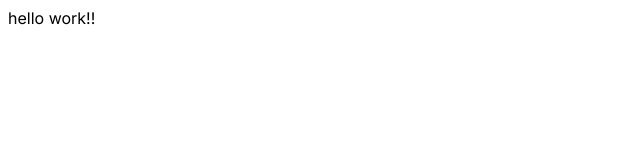
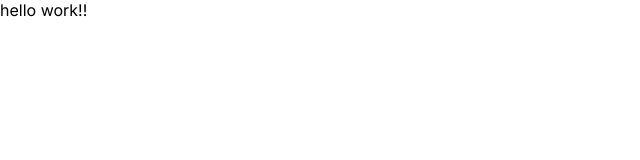
Before and after one commit to l2h97/shopping_stripe_ui, a Next.js app: page / in a window 1280 px wide. Shown: the top 160 px of the page, without its empty margins (0-640 px from the left). Built offline with nearby package versions, Linux system fonts and the light colour scheme.

Commit message:
fix prettier config

```diff
--- a/next.config.js
+++ b/next.config.js
@@ -1,7 +1,9 @@
 /** @type {import('next').NextConfig} */
 const nextConfig = {
   compiler: {
-    styledComponents: true
+    styledComponents: {
+      ssr: true
+    }
   }
 }
 
--- a/package.json
+++ b/package.json
@@ -23,6 +23,7 @@
     "eslint": "^8",
     "eslint-config-next": "14.0.3",
     "eslint-config-prettier": "^9.0.0",
+    "eslint-plugin-prettier": "^5.0.1",
     "prettier": "^3.1.0",
     "typescript": "^5"
   }
--- a/src/app/globals.css
+++ /dev/null
@@ -1,107 +0,0 @@
-/* :root {
-  --max-width: 1100px;
-  --border-radius: 12px;
-  --font-mono: ui-monospace, Menlo, Monaco, 'Cascadia Mono', 'Segoe UI Mono',
-    'Roboto Mono', 'Oxygen Mono', 'Ubuntu Monospace', 'Source Code Pro',
-    'Fira Mono', 'Droid Sans Mono', 'Courier New', monospace;
-
-  --foreground-rgb: 0, 0, 0;
-  --background-start-rgb: 214, 219, 220;
-  --background-end-rgb: 255, 255, 255;
-
-  --primary-glow: conic-gradient(
-    from 180deg at 50% 50%,
-    #16abff33 0deg,
-    #0885ff33 55deg,
-    #54d6ff33 120deg,
-    #0071ff33 160deg,
-    transparent 360deg
-  );
-  --secondary-glow: radial-gradient(
-    rgba(255, 255, 255, 1),
-    rgba(255, 255, 255, 0)
-  );
-
-  --tile-start-rgb: 239, 245, 249;
-  --tile-end-rgb: 228, 232, 233;
-  --tile-border: conic-gradient(
-    #00000080,
-    #00000040,
-    #00000030,
-    #00000020,
-    #00000010,
-    #00000010,
-    #00000080
-  );
-
-  --callout-rgb: 238, 240, 241;
-  --callout-border-rgb: 172, 175, 176;
-  --card-rgb: 180, 185, 188;
-  --card-border-rgb: 131, 134, 135;
-}
-
-@media (prefers-color-scheme: dark) {
-  :root {
-    --foreground-rgb: 255, 255, 255;
-    --background-start-rgb: 0, 0, 0;
-    --background-end-rgb: 0, 0, 0;
-
-    --primary-glow: radial-gradient(rgba(1, 65, 255, 0.4), rgba(1, 65, 255, 0));
-    --secondary-glow: linear-gradient(
-      to bottom right,
-      rgba(1, 65, 255, 0),
-      rgba(1, 65, 255, 0),
-      rgba(1, 65, 255, 0.3)
-    );
-
-    --tile-start-rgb: 2, 13, 46;
-    --tile-end-rgb: 2, 5, 19;
-    --tile-border: conic-gradient(
-      #ffffff80,
-      #ffffff40,
-      #ffffff30,
-      #ffffff20,
-      #ffffff10,
-      #ffffff10,
-      #ffffff80
-    );
-
-    --callout-rgb: 20, 20, 20;
-    --callout-border-rgb: 108, 108, 108;
-    --card-rgb: 100, 100, 100;
-    --card-border-rgb: 200, 200, 200;
-  }
-} */
-
-*, *::before, *::after {
-  box-sizing: border-box;
-  padding: 0;
-  margin: 0;
-}
-
-html,
-body {
-  max-width: 100vw;
-  overflow-x: hidden;
-}
-
-/* body {
-  color: rgb(var(--foreground-rgb));
-  background: linear-gradient(
-      to bottom,
-      transparent,
-      rgb(var(--background-end-rgb))
-    )
-    rgb(var(--background-start-rgb));
-} */
-
-a {
-  color: inherit;
-  text-decoration: none;
-}
-/*
-@media (prefers-color-scheme: dark) {
-  html {
-    color-scheme: dark;
-  }
-} */
--- a/src/app/layout.tsx
+++ b/src/app/layout.tsx
@@ -1,21 +1,25 @@
-import type { Metadata } from "next";
+"use client";
+
 import { Inter } from "next/font/google";
-// import "./globals.css";
 import { ReactNode } from "react";
 import { StyledComponentsRegistry } from "@/components/StyledComponentsRegistry/StyledComponentsRegistry";
+import { GlobalStyled } from "../styles/GlobalStyled";
 
 const inter = Inter({ subsets: ["latin"] });
 
-export const metadata: Metadata = {
-  title: "Create Next App",
-  description: "Generated by create next app",
-};
+// export const metadata: Metadata = {
+//   title: "Create Next App",
+//   description: "Generated by create next app",
+// };
 
 export default function RootLayout({ children }: { children: ReactNode }) {
   return (
     <html lang="en">
       <body className={inter.className}>
-        <StyledComponentsRegistry>{children}</StyledComponentsRegistry>
+        <StyledComponentsRegistry>
+          <GlobalStyled />
+          {children}
+        </StyledComponentsRegistry>
       </body>
     </html>
   );
--- a/src/components/HomePage/HomePage.tsx
+++ b/src/components/HomePage/HomePage.tsx
@@ -1,3 +1,3 @@
 export const HomePage = () => {
-  return (<></>)
-}
+  return <></>;
+};
--- a/src/components/StyledComponentsRegistry/StyledComponentsRegistry.tsx
+++ b/src/components/StyledComponentsRegistry/StyledComponentsRegistry.tsx
@@ -1,4 +1,4 @@
-"use client"
+"use client";
 
 import { useServerInsertedHTML } from "next/navigation";
 import { ReactNode, useState } from "react";
@@ -14,7 +14,7 @@ export const StyledComponentsRegistry = ({
   useServerInsertedHTML(() => {
     const styles = styledComponentsStyleSheet.getStyleElement();
     styledComponentsStyleSheet.instance.clearTag();
-    return <>{styles}</>
+    return <>{styles}</>;
   });
 
   if (typeof window !== "undefined") {
--- a/src/app/GlobalStyled.tsx
+++ b/src/styles/GlobalStyled.tsx
@@ -10,6 +10,11 @@ export const GlobalStyled = createGlobalStyle`
 html,
 body {
   max-width: 100vw;
-  overflow-x: hidden;
+  overflow-x: hidden
 }
-`
+
+a {
+  color: inherit;
+  text-decoration: none;
+}
+`;
```
Also changed, not shown: .eslintrc.json, 1 other file (tests, documents, lock files or other folders).
